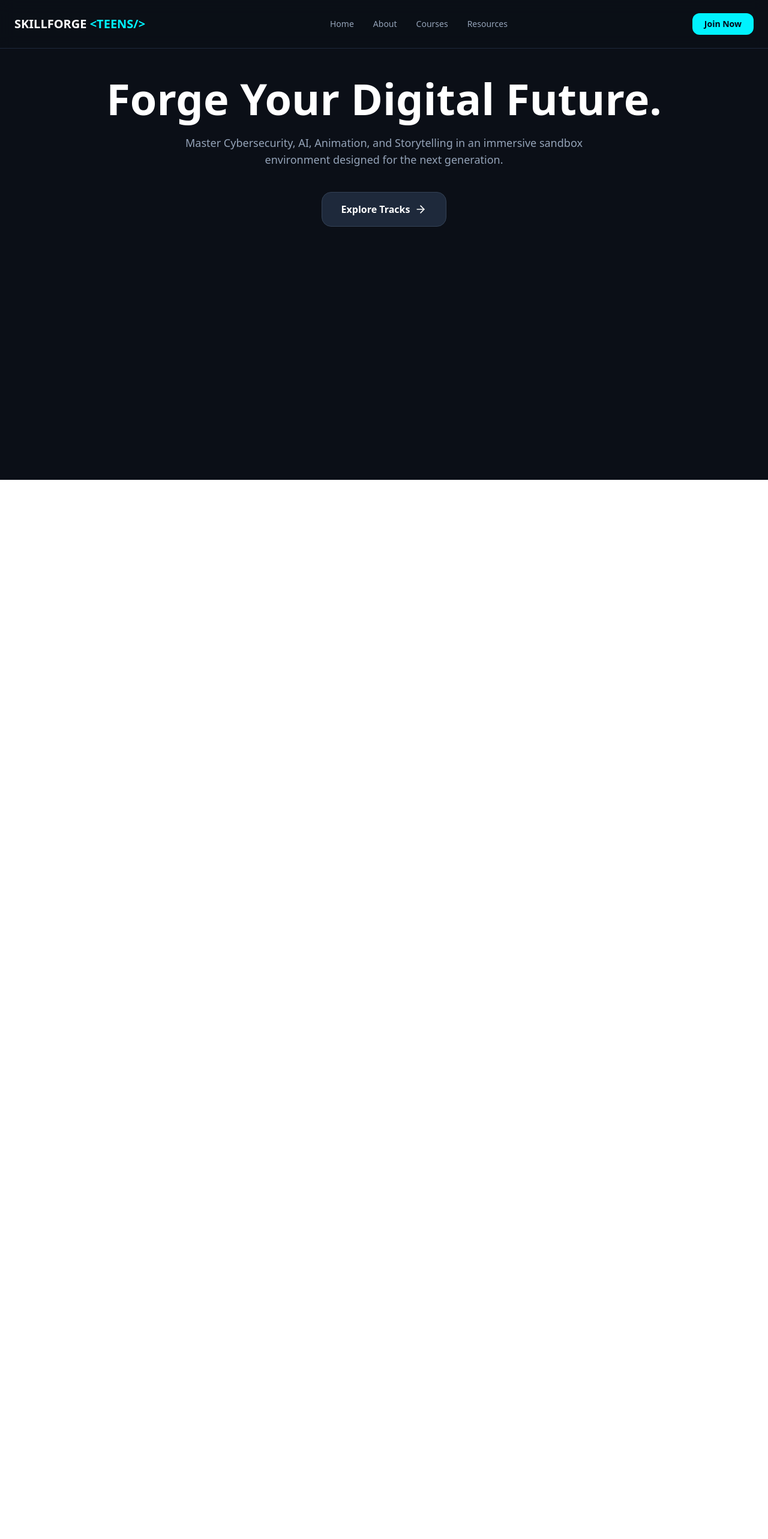
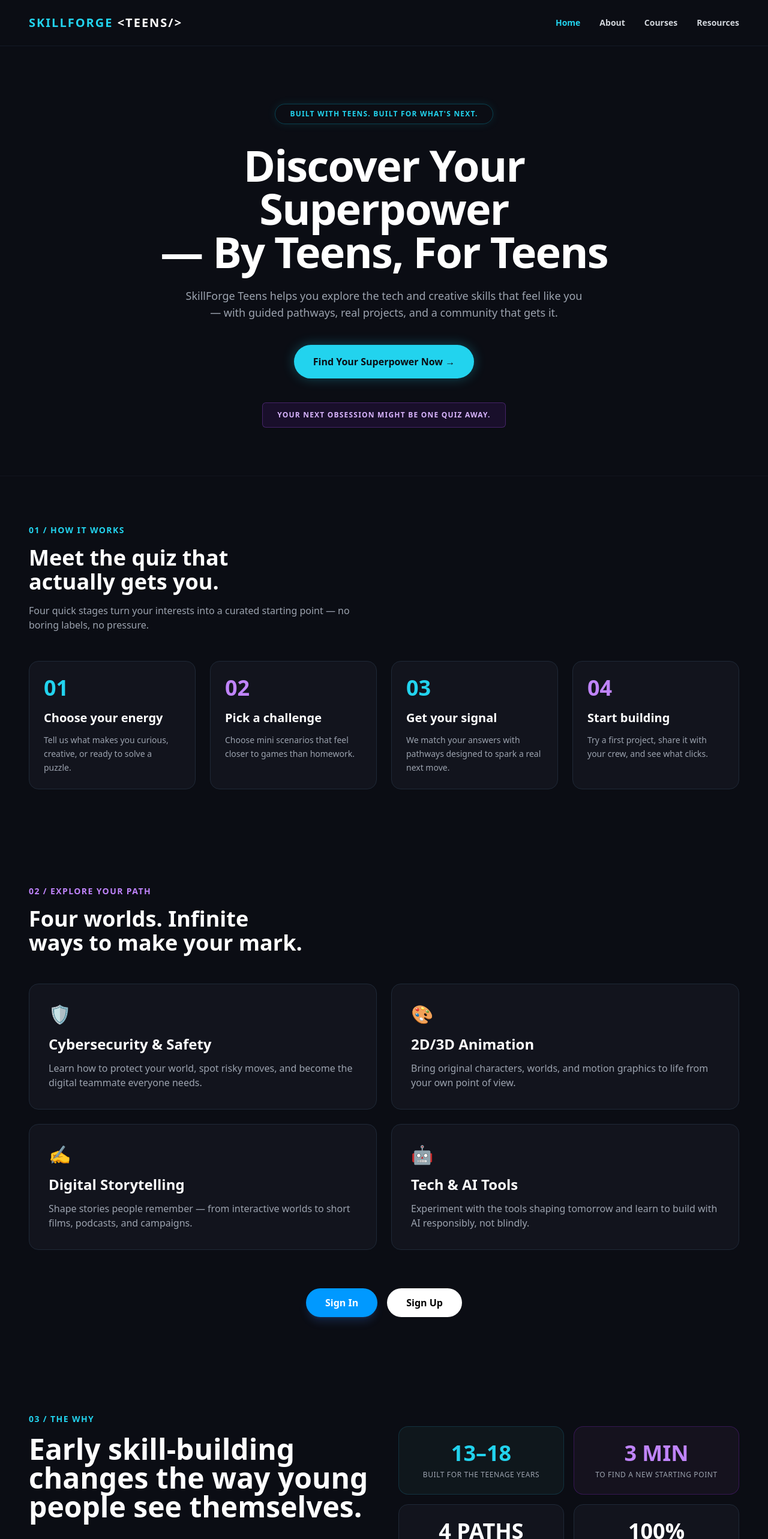
Before and after one commit to ayanabdullahx97xg6-jpg/SkillForge-Teens, a React (Vite) app: page / in a window 1280 px wide. Shown: the top 2566 px of the page at 60% size. Before the commit the page ends 800 px from the top, so only its background shows below. Built offline with nearby package versions, Linux system fonts and the light colour scheme.

Commit message:
Update landingpage.tsx

```diff
--- a/landingpage.tsx
+++ b/landingpage.tsx
@@ -1,26 +1,157 @@
 import React from 'react';
-import { Shield, Sparkles, PenTool, Cpu, ArrowRight } from 'lucide-react';
 
 export default function LandingPage() {
   return (
-    <div className="min-h-screen bg-[#0b0f17] text-slate-100 font-sans">
-      <nav className="fixed w-full z-50 bg-[#0b0f17]/80 backdrop-blur-md border-b border-slate-800">
-        <div className="max-w-7xl mx-auto px-6 h-20 flex items-center justify-between">
-          <span className="text-xl font-black text-white">SKILLFORGE <span className="text-[#00f2fe]">&lt;TEENS/&gt;</span></span>
-          <div className="hidden md:flex gap-8 text-sm font-medium text-slate-400">
-            {['Home', 'About', 'Courses', 'Resources'].map(item => <a key={item} href={`#${item.toLowerCase()}`} className="hover:text-[#00f2fe]">{item}</a>)}
-          </div>
-          <button className="bg-[#00f2fe] text-slate-950 px-5 py-2 rounded-xl font-bold text-sm">Join Now</button>
+    <div className="min-h-screen bg-[#0b0d14] text-white font-sans selection:bg-cyan-500 selection:text-white">
+
+      {/* ---------------- NAVBAR ---------------- */}
+      <nav className="flex justify-between items-center p-6 md:px-12 border-b border-gray-800/50">
+        <div className="text-xl font-bold tracking-widest text-cyan-400">
+          SKILLFORGE <span className="text-white">&lt;TEENS/&gt;</span>
+        </div>
+        <div className="hidden md:flex gap-8 text-sm font-semibold text-gray-300">
+          <a href="#" className="text-cyan-400">Home</a>
+          <a href="#" className="hover:text-cyan-400 transition">About</a>
+          <a href="#" className="hover:text-cyan-400 transition">Courses</a>
+          <a href="#" className="hover:text-cyan-400 transition">Resources</a>
         </div>
       </nav>
 
-      <main className="pt-32 pb-20 px-6 max-w-5xl mx-auto text-center">
-        <h1 className="text-5xl md:text-7xl font-black text-white mb-6">Forge Your Digital Future.</h1>
-        <p className="text-slate-400 text-lg mb-10 max-w-2xl mx-auto">Master Cybersecurity, AI, Animation, and Storytelling in an immersive sandbox environment designed for the next generation.</p>
-        <button className="bg-slate-800 border border-slate-700 text-white px-8 py-4 rounded-2xl font-bold flex items-center gap-2 mx-auto hover:border-[#00f2fe]">
-          Explore Tracks <ArrowRight size={20} />
+      {/* ---------------- HERO SECTION ---------------- */}
+      <main className="flex flex-col items-center justify-center text-center px-4 pt-24 pb-20">
+        <div className="border border-cyan-500/30 text-cyan-400 rounded-full px-6 py-2 text-xs font-bold tracking-widest uppercase mb-8 shadow-[0_0_15px_rgba(34,211,238,0.1)]">
+          Built with teens. Built for what's next.
+        </div>
+        <h1 className="text-5xl md:text-7xl font-extrabold tracking-tight mb-6 max-w-4xl">
+          Discover Your Superpower <br className="hidden md:block"/>
+          — By Teens, For Teens
+        </h1>
+        <p className="text-gray-400 max-w-2xl text-lg mb-10">
+          SkillForge Teens helps you explore the tech and creative skills that feel like you — with guided pathways, real projects, and a community that gets it.
+        </p>
+        <button className="bg-cyan-400 hover:bg-cyan-300 text-[#0b0d14] font-extrabold py-4 px-8 rounded-full transition flex items-center gap-2 mb-6 shadow-[0_0_20px_rgba(34,211,238,0.3)]">
+          Find Your Superpower Now &rarr;
         </button>
+        <div className="border border-purple-500/30 bg-purple-900/20 text-purple-300 rounded-md px-6 py-3 text-xs font-bold tracking-widest uppercase mt-4">
+          Your next obsession might be one quiz away.
+        </div>
       </main>
+
+      {/* ---------------- SECTION 01: HOW IT WORKS ---------------- */}
+      <section className="px-6 md:px-12 py-20 max-w-7xl mx-auto border-t border-gray-800/30">
+        <div className="text-cyan-400 font-bold text-sm tracking-widest uppercase mb-4">01 / How it works</div>
+        <h2 className="text-4xl font-bold mb-4">Meet the quiz that<br/>actually gets you.</h2>
+        <p className="text-gray-400 mb-12 max-w-xl">Four quick stages turn your interests into a curated starting point — no boring labels, no pressure.</p>
+
+        <div className="grid grid-cols-1 md:grid-cols-4 gap-6">
+          {[
+            { num: "01", title: "Choose your energy", desc: "Tell us what makes you curious, creative, or ready to solve a puzzle." },
+            { num: "02", title: "Pick a challenge", desc: "Choose mini scenarios that feel closer to games than homework.", color: "text-purple-400" },
+            { num: "03", title: "Get your signal", desc: "We match your answers with pathways designed to spark a real next move." },
+            { num: "04", title: "Start building", desc: "Try a first project, share it with your crew, and see what clicks.", color: "text-purple-400" },
+          ].map((step, i) => (
+            <div key={i} className="bg-[#12141d] border border-gray-800 rounded-2xl p-6 hover:border-gray-600 transition">
+              <div className={`text-4xl font-bold mb-4 ${step.color || 'text-cyan-400'}`}>{step.num}</div>
+              <h3 className="text-xl font-bold mb-3">{step.title}</h3>
+              <p className="text-gray-400 text-sm leading-relaxed">{step.desc}</p>
+            </div>
+          ))}
+        </div>
+      </section>
+
+      {/* ---------------- SECTION 02: EXPLORE YOUR PATH ---------------- */}
+      <section className="px-6 md:px-12 py-20 max-w-7xl mx-auto">
+        <div className="text-purple-400 font-bold text-sm tracking-widest uppercase mb-4">02 / Explore your path</div>
+        <h2 className="text-4xl font-bold mb-12">Four worlds. Infinite<br/>ways to make your mark.</h2>
+
+        <div className="grid grid-cols-1 md:grid-cols-2 gap-6 mb-16">
+          <div className="bg-[#12141d] border border-gray-800 rounded-2xl p-8 hover:border-cyan-500/50 transition">
+            <div className="text-cyan-400 mb-4 text-3xl">🛡️</div>
+            <h3 className="text-2xl font-bold mb-3">Cybersecurity & Safety</h3>
+            <p className="text-gray-400">Learn how to protect your world, spot risky moves, and become the digital teammate everyone needs.</p>
+          </div>
+          <div className="bg-[#12141d] border border-gray-800 rounded-2xl p-8 hover:border-purple-500/50 transition">
+            <div className="text-purple-400 mb-4 text-3xl">🎨</div>
+            <h3 className="text-2xl font-bold mb-3">2D/3D Animation</h3>
+            <p className="text-gray-400">Bring original characters, worlds, and motion graphics to life from your own point of view.</p>
+          </div>
+          <div className="bg-[#12141d] border border-gray-800 rounded-2xl p-8 hover:border-cyan-500/50 transition">
+            <div className="text-cyan-400 mb-4 text-3xl">✍️</div>
+            <h3 className="text-2xl font-bold mb-3">Digital Storytelling</h3>
+            <p className="text-gray-400">Shape stories people remember — from interactive worlds to short films, podcasts, and campaigns.</p>
+          </div>
+          <div className="bg-[#12141d] border border-gray-800 rounded-2xl p-8 hover:border-purple-500/50 transition">
+            <div className="text-purple-400 mb-4 text-3xl">🤖</div>
+            <h3 className="text-2xl font-bold mb-3">Tech & AI Tools</h3>
+            <p className="text-gray-400">Experiment with the tools shaping tomorrow and learn to build with AI responsibly, not blindly.</p>
+          </div>
+        </div>
+
+        <div className="flex justify-center gap-4">
+          <button className="bg-[#0099ff] hover:bg-blue-500 text-white font-bold py-3 px-8 rounded-full transition shadow-lg shadow-blue-500/20">Sign In</button>
+          <button className="bg-white hover:bg-gray-200 text-black font-bold py-3 px-8 rounded-full transition">Sign Up</button>
+        </div>
+      </section>
+
+      {/* ---------------- SECTION 03: THE WHY ---------------- */}
+      <section className="px-6 md:px-12 py-20 max-w-7xl mx-auto flex flex-col md:flex-row gap-12 items-center">
+        <div className="md:w-1/2">
+          <div className="text-cyan-400 font-bold text-sm tracking-widest uppercase mb-4">03 / The Why</div>
+          <h2 className="text-4xl md:text-5xl font-bold mb-6">Early skill-building changes the way young people see themselves.</h2>
+          <p className="text-gray-400 text-lg">When teens get a safe place to make things, solve problems, and share what they know, confidence stops being a slogan. It becomes a habit they can take anywhere.</p>
+        </div>
+
+        <div className="md:w-1/2 grid grid-cols-2 gap-4">
+          <div className="bg-[#0f171c] border border-cyan-900/50 rounded-2xl p-6 text-center">
+            <div className="text-4xl font-bold text-cyan-400 mb-2">13–18</div>
+            <div className="text-xs text-gray-400 uppercase tracking-wider">Built for the teenage years</div>
+          </div>
+          <div className="bg-[#15121e] border border-purple-900/50 rounded-2xl p-6 text-center">
+            <div className="text-4xl font-bold text-purple-400 mb-2">3 MIN</div>
+            <div className="text-xs text-gray-400 uppercase tracking-wider">To find a new starting point</div>
+          </div>
+          <div className="bg-[#12141d] border border-gray-800 rounded-2xl p-6 text-center">
+            <div className="text-4xl font-bold text-white mb-2">4 PATHS</div>
+            <div className="text-xs text-gray-400 uppercase tracking-wider">To explore now and remix later</div>
+          </div>
+          <div className="bg-[#12141d] border border-gray-800 rounded-2xl p-6 text-center">
+            <div className="text-4xl font-bold text-white mb-2">100%</div>
+            <div className="text-xs text-gray-400 uppercase tracking-wider">Beginner-friendly momentum</div>
+          </div>
+        </div>
+      </section>
+
+      {/* ---------------- SECTION 04: BUILD FUTURE TOGETHER ---------------- */}
+      <section className="px-6 md:px-12 py-12 max-w-7xl mx-auto">
+        <div className="bg-gradient-to-r from-[#17192b] to-[#121f26] border border-gray-700/50 rounded-3xl p-8 md:p-12 flex flex-col md:flex-row justify-between items-center gap-8">
+          <div>
+            <div className="text-cyan-400 font-bold text-sm tracking-widest uppercase mb-4">04 / Build the future together</div>
+            <h2 className="text-3xl font-bold mb-4">Bring SkillForge Teens to<br/>your school or community.</h2>
+            <p className="text-gray-400 max-w-xl">For parents, educators, youth organizations, and sponsors ready to open more doors for the next generation.</p>
+          </div>
+          <button className="bg-white hover:bg-gray-200 text-black font-bold py-4 px-8 rounded-xl transition whitespace-nowrap">
+            Partner With Us
+          </button>
+        </div>
+      </section>
+
+      {/* ---------------- SECTION 05: JOIN THE LAB ---------------- */}
+      <section className="px-6 md:px-12 py-20 max-w-7xl mx-auto text-center md:text-left">
+         <div className="text-purple-400 font-bold text-sm tracking-widest uppercase mb-4">05 / Join the lab</div>
+         <h2 className="text-4xl font-bold mb-4">Your next creative obsession starts here.</h2>
+         <p className="text-gray-400">Get pathway drops, project prompts, and a place to share your experiments. It's free, friendly, and built for curiosity.</p>
+      </section>
+
+      {/* ---------------- FOOTER ---------------- */}
+      <footer className="border-t border-gray-800/50 p-6 md:px-12 flex flex-col md:flex-row justify-between items-center gap-4 text-sm text-gray-500 bg-[#07080c]">
+        <div>SKILLFORGE TEENS — Curiosity is a skill. Let's forge it.</div>
+        <div className="flex gap-6 font-semibold">
+          <a href="#" className="hover:text-white transition">About</a>
+          <a href="#" className="hover:text-white transition">Courses</a>
+          <a href="#" className="hover:text-white transition">Resources</a>
+        </div>
+      </footer>
+
     </div>
   );
 }
```
